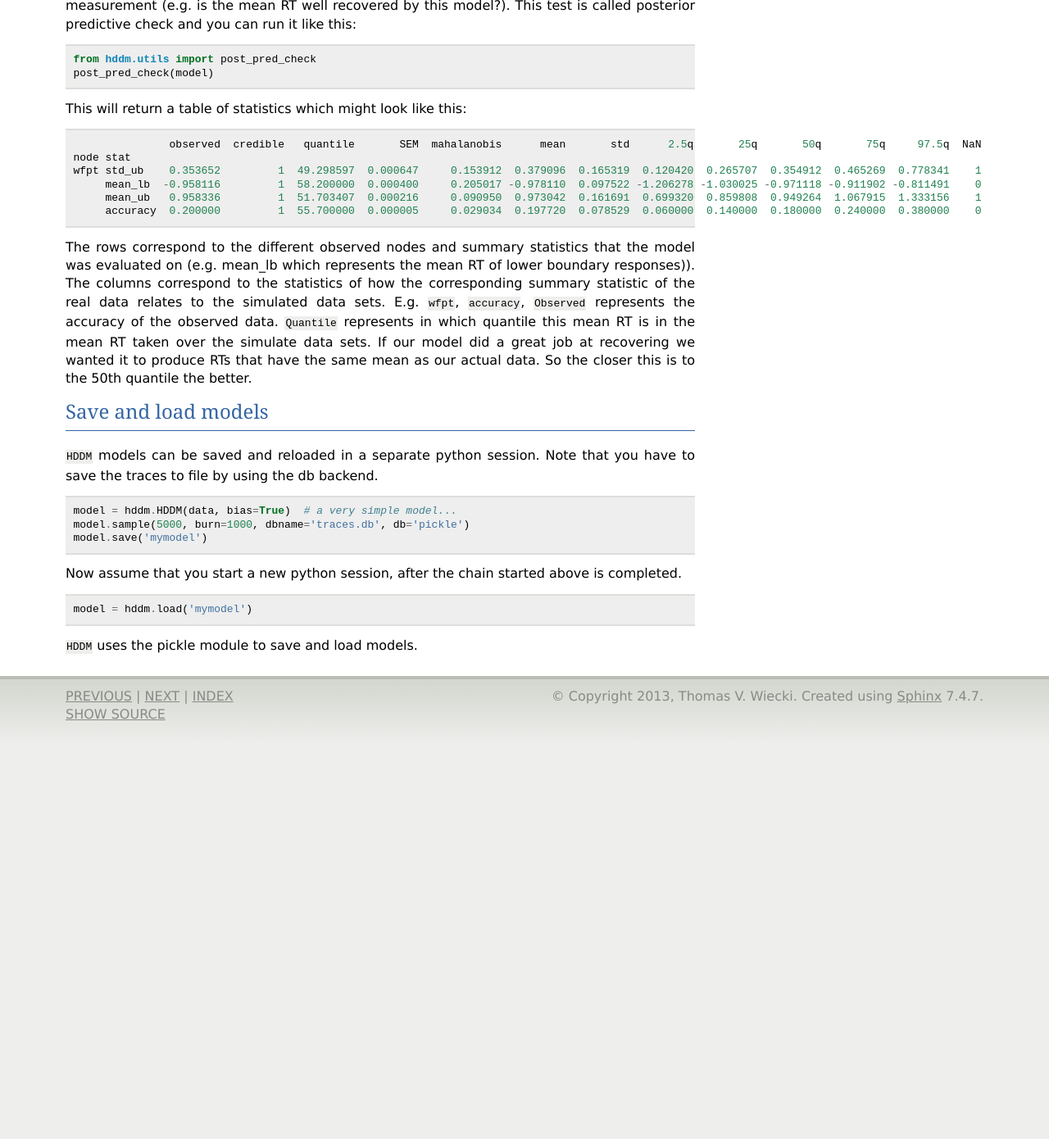
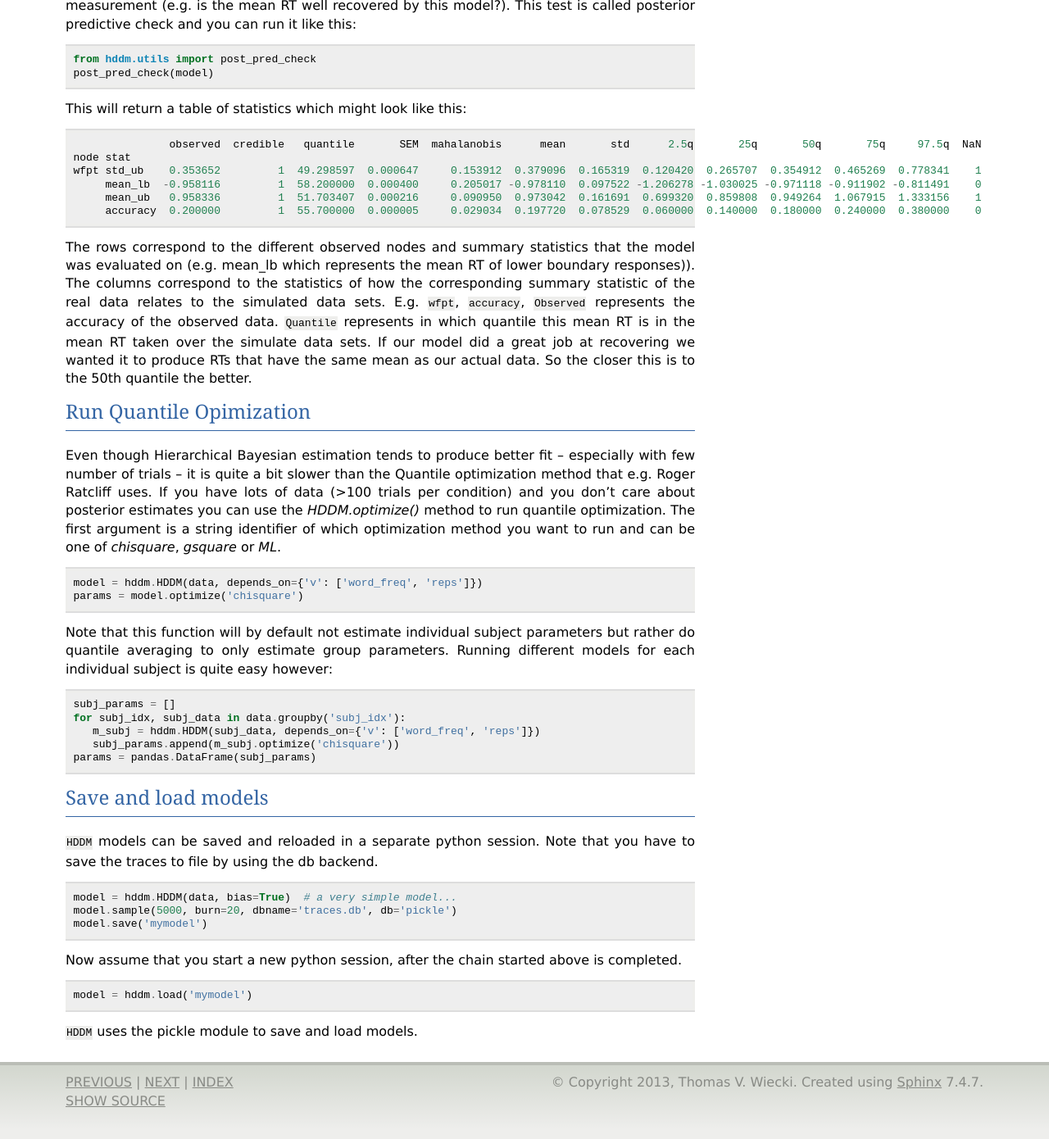
Before and after one commit to hddm-devs/hddm, a Sphinx documentation site: the page built from docs/source/howto.rst, in a window 1280 px wide and 1400 px high, scrolled down 8002 px. Shown: the top 1390 px of the window at 82% size. Built offline with Sphinx 7.4.7, drawn with Linux system fonts in a browser that asks for light colours; before the commit the page ends 8931 px from its top, so only the background shows below that; some of the changed text lies outside the part shown.

Commit message:
DOC: Added howto section for using optimize.

```diff
--- a/docs/source/howto.rst
+++ b/docs/source/howto.rst
@@ -483,6 +483,37 @@ produce RTs that have the same mean as our actual data. So the closer
 this is to the 50th quantile the better.
 
 
+Run Quantile Opimization
+########################
+
+Even though Hierarchical Bayesian estimation tends to produce better
+fit -- especially with few number of trials -- it is quite a bit
+slower than the Quantile optimization method that e.g. Roger Ratcliff
+uses. If you have lots of data (>100 trials per condition) and you
+don't care about posterior estimates you can use the `HDDM.optimize()`
+method to run quantile optimization. The first argument is a string
+identifier of which optimization method you want to run and can be one
+of `chisquare`, `gsquare` or `ML`.
+
+::
+
+    model = hddm.HDDM(data, depends_on={'v': ['word_freq', 'reps']})
+    params = model.optimize('chisquare')
+
+Note that this function will by default not estimate individual
+subject parameters but rather do quantile averaging to only estimate
+group parameters. Running different models for each individual subject
+is quite easy however:
+
+::
+
+   subj_params = []
+   for subj_idx, subj_data in data.groupby('subj_idx'):
+      m_subj = hddm.HDDM(subj_data, depends_on={'v': ['word_freq', 'reps']})
+      subj_params.append(m_subj.optimize('chisquare'))
+   params = pandas.DataFrame(subj_params)
+
+
 Save and load models
 ####################
 
@@ -493,7 +524,7 @@ the db backend.
 ::
 
     model = hddm.HDDM(data, bias=True)  # a very simple model...
-    model.sample(5000, burn=1000, dbname='traces.db', db='pickle')
+    model.sample(5000, burn=20, dbname='traces.db', db='pickle')
     model.save('mymodel')
 
 Now assume that you start a new python session, after the chain
```
